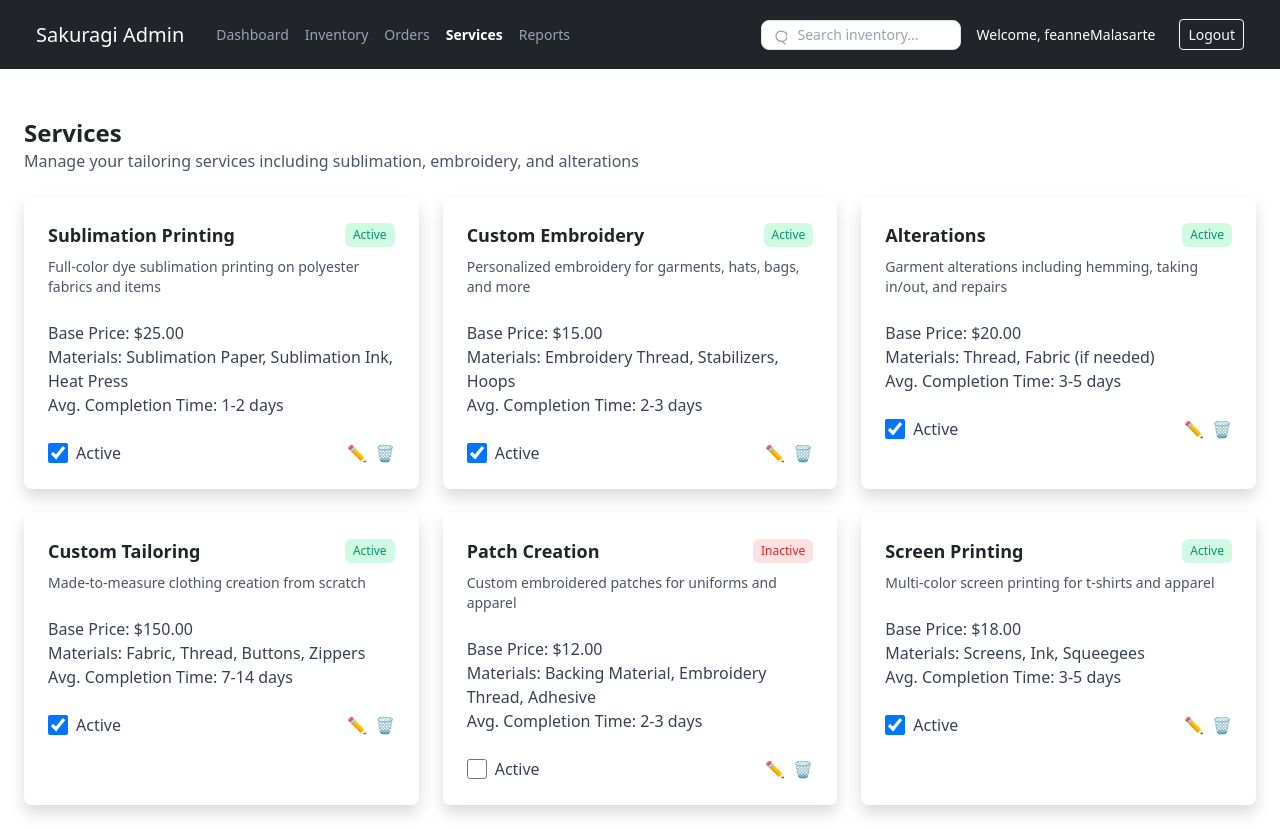
After one commit to feliciety/Sakuragi-Tailoring-Sales-and-Inventory-Management, a PHP site: page /dashboards/admin/services.php in a window 1280 px wide. The commit adds this page. Run offline with PHP 8.4, Linux system fonts and the light colour scheme; a user stored in the database is signed in; some libraries are stand-ins or nearby versions.

Commit message:
added new inside header, new added inventory, order, and services.

```diff
--- a/auth/logout.php
+++ b/auth/logout.php
@@ -1,6 +1,6 @@
 <?php
 session_start();
 session_destroy();
-header("Location: ../public/index.php");
+header("Location: ../../public/loginPage.php");
 exit();
 ?>
--- a/controller/authController.php
+++ b/controller/authController.php
@@ -15,7 +15,7 @@ if ($_SERVER['REQUEST_METHOD'] === 'POST' && !isset($_POST['register'])) {
         $_SESSION['user'] = $user;
 
         if ($user['role'] === 'admin') {
-            header("Location: ../dashboards/admin/admin_dashboard.php");
+            header("Location: ../../dashboards/admin/admin_dashboard.php");
         } else {
             header("Location: ../dashboards/customer/customer_dashboard.php");
         }
--- /dev/null
+++ b/dashboards/admin/services.php
@@ -0,0 +1,157 @@
+<?php   include '../../includes/session_check.php';
+        include '../../includes/admin_header.php';
+        include '../../includes/admin_sidebar.php'; ?>
+<!DOCTYPE html>
+<html lang="en">
+<head>
+    <meta charset="UTF-8">
+    <meta name="viewport" content="width=device-width, initial-scale=1.0">
+    <title>Services with Tailwind CSS</title>
+    <link href="https://cdn.jsdelivr.net/npm/tailwindcss@2.2.19/dist/tailwind.min.css" rel="stylesheet">
+</head>
+<body class="bg-gray-100 font-sans">
+    <div class="container mx-auto p-6">
+        <!-- Header -->
+        <div class="mb-4">
+            <h1 class="text-2xl font-bold">Services</h1>
+            <p class="text-gray-600">Manage your tailoring services including sublimation, embroidery, and alterations</p>
+        </div>
+
+        <!-- Services Grid -->
+        <div class="grid grid-cols-1 md:grid-cols-3 gap-6">
+            <!-- Service 1: Sublimation Printing -->
+            <div class="bg-white shadow rounded-lg p-4">
+                <div class="flex justify-between items-center mb-2">
+                    <h2 class="text-lg font-semibold">Sublimation Printing</h2>
+                    <span class="px-2 py-1 bg-green-100 text-green-600 text-xs rounded">Active</span>
+                </div>
+                <p class="text-gray-600 text-sm mb-4">Full-color dye sublimation printing on polyester fabrics and items</p>
+                <p class="text-gray-700"><span class="font-medium">Base Price:</span> $25.00</p>
+                <p class="text-gray-700"><span class="font-medium">Materials:</span> Sublimation Paper, Sublimation Ink, Heat Press</p>
+                <p class="text-gray-700"><span class="font-medium">Avg. Completion Time:</span> 1-2 days</p>
+                <div class="flex justify-between items-center mt-4">
+                    <label class="flex items-center">
+                        <input type="checkbox" class="form-checkbox h-5 w-5 text-gray-600" checked>
+                        <span class="ml-2 text-gray-700">Active</span>
+                    </label>
+                    <div class="flex space-x-2">
+                        <button class="text-gray-500 hover:text-gray-700">✏️</button>
+                        <button class="text-gray-500 hover:text-gray-700">🗑️</button>
+                    </div>
+                </div>
+            </div>
+
+            <!-- Service 2: Custom Embroidery -->
+            <div class="bg-white shadow rounded-lg p-4">
+                <div class="flex justify-between items-center mb-2">
+                    <h2 class="text-lg font-semibold">Custom Embroidery</h2>
+                    <span class="px-2 py-1 bg-green-100 text-green-600 text-xs rounded">Active</span>
+                </div>
+                <p class="text-gray-600 text-sm mb-4">Personalized embroidery for garments, hats, bags, and more</p>
+                <p class="text-gray-700"><span class="font-medium">Base Price:</span> $15.00</p>
+                <p class="text-gray-700"><span class="font-medium">Materials:</span> Embroidery Thread, Stabilizers, Hoops</p>
+                <p class="text-gray-700"><span class="font-medium">Avg. Completion Time:</span> 2-3 days</p>
+                <div class="flex justify-between items-center mt-4">
+                    <label class="flex items-center">
+                        <input type="checkbox" class="form-checkbox h-5 w-5 text-gray-600" checked>
+                        <span class="ml-2 text-gray-700">Active</span>
+                    </label>
+                    <div class="flex space-x-2">
+                        <button class="text-gray-500 hover:text-gray-700">✏️</button>
+                        <button class="text-gray-500 hover:text-gray-700">🗑️</button>
+                    </div>
+                </div>
+            </div>
+
+            <!-- Service 3: Alterations -->
+            <div class="bg-white shadow rounded-lg p-4">
+                <div class="flex justify-between items-center mb-2">
+                    <h2 class="text-lg font-semibold">Alterations</h2>
+                    <span class="px-2 py-1 bg-green-100 text-green-600 text-xs rounded">Active</span>
+                </div>
+                <p class="text-gray-600 text-sm mb-4">Garment alterations including hemming, taking in/out, and repairs</p>
+                <p class="text-gray-700"><span class="font-medium">Base Price:</span> $20.00</p>
+                <p class="text-gray-700"><span class="font-medium">Materials:</span> Thread, Fabric (if needed)</p>
+                <p class="text-gray-700"><span class="font-medium">Avg. Completion Time:</span> 3-5 days</p>
+                <div class="flex justify-between items-center mt-4">
+                    <label class="flex items-center">
+                        <input type="checkbox" class="form-checkbox h-5 w-5 text-gray-600" checked>
+                        <span class="ml-2 text-gray-700">Active</span>
+                    </label>
+                    <div class="flex space-x-2">
+                        <button class="text-gray-500 hover:text-gray-700">✏️</button>
+                        <button class="text-gray-500 hover:text-gray-700">🗑️</button>
+                    </div>
+                </div>
+            </div>
+
+            <!-- Service 4: Custom Tailoring -->
+            <div class="bg-white shadow rounded-lg p-4">
+                <div class="flex justify-between items-center mb-2">
+                    <h2 class="text-lg font-semibold">Custom Tailoring</h2>
+                    <span class="px-2 py-1 bg-green-100 text-green-600 text-xs rounded">Active</span>
+                </div>
+                <p class="text-gray-600 text-sm mb-4">Made-to-measure clothing creation from scratch</p>
+                <p class="text-gray-700"><span class="font-medium">Base Price:</span> $150.00</p>
+                <p class="text-gray-700"><span class="font-medium">Materials:</span> Fabric, Thread, Buttons, Zippers</p>
+                <p class="text-gray-700"><span class="font-medium">Avg. Completion Time:</span> 7-14 days</p>
+                <div class="flex justify-between items-center mt-4">
+                    <label class="flex items-center">
+                        <input type="checkbox" class="form-checkbox h-5 w-5 text-gray-600" checked>
+                        <span class="ml-2 text-gray-700">Active</span>
+                    </label>
+                    <div class="flex space-x-2">
+                        <button class="text-gray-500 hover:text-gray-700">✏️</button>
+                        <button class="text-gray-500 hover:text-gray-700">🗑️</button>
+                    </div>
+                </div>
+            </div>
+
+            <!-- Service 5: Patch Creation -->
+            <div class="bg-white shadow rounded-lg p-4">
+                <div class="flex justify-between items-center mb-2">
+                    <h2 class="text-lg font-semibold">Patch Creation</h2>
+                    <span class="px-2 py-1 bg-red-100 text-red-600 text-xs rounded">Inactive</span>
+                </div>
+                <p class="text-gray-600 text-sm mb-4">Custom embroidered patches for uniforms and apparel</p>
+                <p class="text-gray-700"><span class="font-medium">Base Price:</span> $12.00</p>
+                <p class="text-gray-700"><span class="font-medium">Materials:</span> Backing Material, Embroidery Thread, Adhesive</p>
+                <p class="text-gray-700"><span class="font-medium">Avg. Completion Time:</span> 2-3 days</p>
+                <div class="flex justify-between items-center mt-4">
+                    <label class="flex items-center">
+                        <input type="checkbox" class="form-checkbox h-5 w-5 text-gray-600">
+                        <span class="ml-2 text-gray-700">Active</span>
+                    </label>
+                    <div class="flex space-x-2">
+                        <button class="text-gray-500 hover:text-gray-700">✏️</button>
+                        <button class="text-gray-500 hover:text-gray-700">🗑️</button>
+                    </div>
+                </div>
+            </div>
+
+            <!-- Service 6: Screen Printing -->
+            <div class="bg-white shadow rounded-lg p-4">
+                <div class="flex justify-between items-center mb-2">
+                    <h2 class="text-lg font-semibold">Screen Printing</h2>
+                    <span class="px-2 py-1 bg-green-100 text-green-600 text-xs rounded">Active</span>
+                </div>
+                <p class="text-gray-600 text-sm mb-4">Multi-color screen printing for t-shirts and apparel</p>
+                <p class="text-gray-700"><span class="font-medium">Base Price:</span> $18.00</p>
+                <p class="text-gray-700"><span class="font-medium">Materials:</span> Screens, Ink, Squeegees</p>
+                <p class="text-gray-700"><span class="font-medium">Avg. Completion Time:</span> 3-5 days</p>
+                <div class="flex justify-between items-center mt-4">
+                    <label class="flex items-center">
+                        <input type="checkbox" class="form-checkbox h-5 w-5 text-gray-600" checked>
+                        <span class="ml-2 text-gray-700">Active</span>
+                    </label>
+                    <div class="flex space-x-2">
+                        <button class="text-gray-500 hover:text-gray-700">✏️</button>
+                        <button class="text-gray-500 hover:text-gray-700">🗑️</button>
+                    </div>
+                </div>
+            </div>
+        </div>
+    </div>
+</body>
+</html>
+<?php include '../../includes/admin_footer.php'; ?>
--- a/includes/admin_header.php
+++ b/includes/admin_header.php
@@ -1,20 +1,65 @@
+<?php
+  $current = basename($_SERVER['PHP_SELF']);
+?>
 <!DOCTYPE html>
 <html lang="en">
 <head>
-    <meta charset="UTF-8">
-    <title>Sakuragi Admin Dashboard</title>
-    <link href="https://cdn.jsdelivr.net/npm/bootstrap@5.3.0/dist/css/bootstrap.min.css" rel="stylesheet">
-    <link rel="stylesheet" href="../public/assets/style.css">
+  <meta charset="UTF-8">
+  <title>Sakuragi Admin Dashboard</title>
+  <link href="https://cdn.jsdelivr.net/npm/bootstrap@5.3.0/dist/css/bootstrap.min.css" rel="stylesheet">
+  <script src="https://cdn.tailwindcss.com"></script>
+  <link rel="stylesheet" href="../public/assets/style.css">
 </head>
-<body>
-<nav class="navbar navbar-expand-lg navbar-dark bg-dark">
-    <div class="container-fluid">
-        <a class="navbar-brand" href="#">Sakuragi Admin</a>
-        <div class="d-flex">
-            <span class="navbar-text text-white me-3">Welcome, <?= $_SESSION['user']['full_name']; ?></span>
-            <a href="../auth/logout.php" class="btn btn-sm btn-outline-light">Logout</a>
+<body class="bg-white">
+
+
+<nav class="navbar navbar-expand-lg navbar-dark bg-dark px-4 py-3">
+  <div class="container-fluid d-flex justify-content-between align-items-center w-100">
+
+
+    <div class="d-flex align-items-center gap-3">
+      <a class="navbar-brand mb-0 h1" href="#">Sakuragi Admin</a>
+
+
+      <div class="flex space-x-4 text-sm font-medium text-gray-400">
+  <a href="../admin/dashboard.php" class="<?= $current === 'dashboard.php' ? 'text-white fw-bold' : 'hover:text-white' ?>">Dashboard</a>
+  <a href="../admin/inventory.php" class="<?= $current === 'inventory.php' ? 'text-white fw-bold' : 'hover:text-white' ?>">Inventory</a>
+  <a href="../admin/order.php" class="<?= $current === 'order.php' ? 'text-white fw-bold' : 'hover:text-white' ?>">Orders</a>
+  <a href="../admin/services.php" class="<?= $current === 'services.php' ? 'text-white fw-bold' : 'hover:text-white' ?>">Services</a>
+  <a href="../admin/reports.php" class="<?= $current === 'reports.php' ? 'text-white fw-bold' : 'hover:text-white' ?>">Reports</a>
+</div>
+    </div>
+
+
+    <div class="d-flex align-items-center gap-3">
+
+      <div class="relative" style="width: 200px;">
+        <input
+          type="text"
+          placeholder="Search inventory..."
+          class="w-full pl-9 pr-3 py-1 text-sm border rounded-lg shadow-sm focus:outline-none focus:ring-2 focus:ring-blue-500"
+        >
+        <div class="absolute left-2.5 top-2.5 text-gray-400">
+          <svg xmlns="http://www.w3.org/2000/svg" class="h-4 w-4" fill="none" viewBox="0 0 24 24" stroke="currentColor">
+            <path stroke-linecap="round" stroke-linejoin="round" stroke-width="2" d="M21 21l-4.35-4.35M16.65 16.65A7.5 7.5 0 1116.65 2a7.5 7.5 0 010 15z" />
+          </svg>
         </div>
+      </div>
+
+      <!-- Logout Area -->
+      <span class="navbar-text text-white small me-2">Welcome, <?= $_SESSION['user']['full_name']; ?></span>
+      <a href="../../auth/logout.php" class="btn btn-sm btn-outline-light">Logout</a>
     </div>
+
+  </div>
 </nav>
-<div class="container-fluid">
-    <div class="row">
+
+<!-- Content Container -->
+<div class="container-fluid mt-4">
+  <div class="row">
+    <!-- Dashboard content here -->
+  </div>
+</div>
+
+</body>
+</html>
```
Also changed, not shown: dashboards/admin/dashboard.php (+67 -27 lines), dashboards/admin/inventory.php (added, +75 -0 lines), dashboards/admin/order.php (added, +67 -0 lines), dashboards/admin/reports.php (added).
